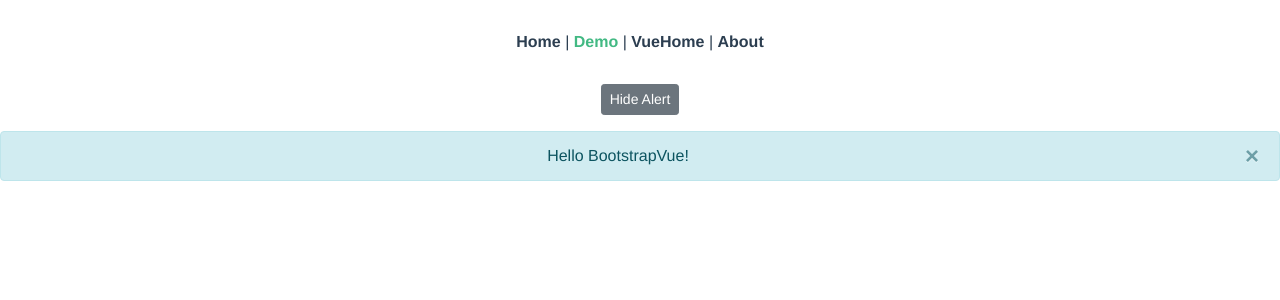
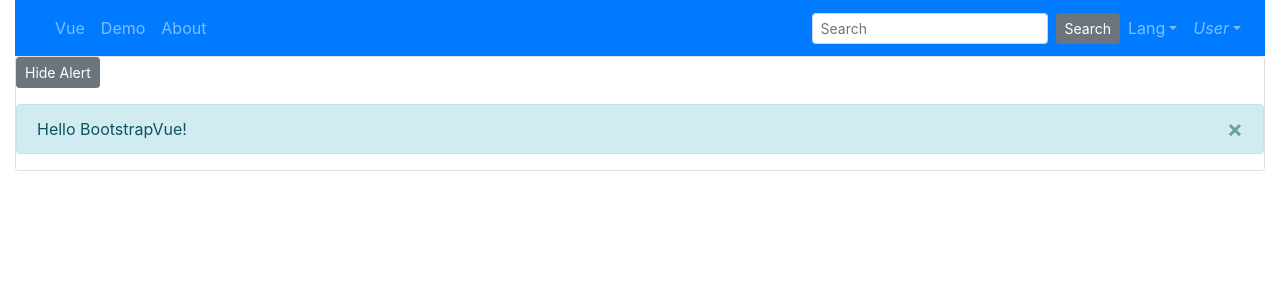
Before and after one commit to neoguojing/bootstrapvue, a Vue app: page /demo in a window 1280 px wide. Shown: the top 300 px of the page. Built offline with nearby package versions, Linux system fonts and the light colour scheme.

Commit message:
routes finish

```diff
--- a/src/App.vue
+++ b/src/App.vue
@@ -1,34 +1,41 @@
 <template>
-  <div id="app">
-    <div id="nav">
-      <router-link to="/">Home</router-link> |
-      <router-link to="/demo">Demo</router-link> |
-      <router-link to="/vue">VueHome</router-link> |
-      <router-link to="/about">About</router-link>
-    </div>
-    <router-view/>
-  </div>
+  <BContainer fluid>
+    <BRow>
+      <BCol>
+        <NNavBar theme="primary"/>
+      </BCol>
+    </BRow>
+    <BRow>
+      <BCol>
+        <BCard no-body>
+          <router-view/>
+        </BCard>
+      </BCol>
+    </BRow>
+  </BContainer>
+
 </template>
 
-<style lang="scss">
-#app {
-  font-family: Avenir, Helvetica, Arial, sans-serif;
-  -webkit-font-smoothing: antialiased;
-  -moz-osx-font-smoothing: grayscale;
-  text-align: center;
-  color: #2c3e50;
-}
+<script>
+// @ is an alias to /src
+import NNavBar from '@/components/NNavBar.vue'
+import { BContainer,BRow,BCol } from 'bootstrap-vue';
+import { BCard  } from 'bootstrap-vue';
 
-#nav {
-  padding: 30px;
+const menus =[
+    {text:"vue",to:"/vue"},
+    {text:"demo",to:"/demo"},
+    {text:"about",to:"/about"}
+]
 
-  a {
-    font-weight: bold;
-    color: #2c3e50;
 
-    &.router-link-exact-active {
-      color: #42b983;
-    }
+export default { //导出模块
+  name: 'Index',
+  components: {
+    NNavBar
+  },
+  data: function(){
+    return menus;
   }
 }
-</style>
+</script>
--- a/src/components/NNavBar.vue
+++ b/src/components/NNavBar.vue
@@ -1,27 +1,28 @@
 <template>
     <div>
-    <BNavbar toggleable="lg" type="dark" variant="info">
+    <BNavbar toggleable="lg" type="dark" v-bind:variant="theme">
         <BNavbarBrand href="#">
-            <!--<img v-bind:src="brandImage" class="d-inline-block align-top">-->
+            <img v-bind:src="brandImage" class="d-inline-block align-top">
         </BNavbarBrand>
 
         <BNavbarToggle target="nav-collapse"></BNavbarToggle>
 
         <BCollapse id="nav-collapse" is-nav>
         <BNavbarNav>
-            <BNavItem href="#">Link</BNavItem>
-            <BNavItem href="#">Disabled</BNavItem>
-            <!--<BNavItem v-for="menu in menuItem" v-bind:key="menu" v-bind:to="menu.to">
+            <BNavItem href="#" to="/">Vue</BNavItem>
+            <BNavItem href="#" to="/demo">Demo</BNavItem>
+            <BNavItem href="#" to="/about">About</BNavItem>
+            <!--<BNavItem v-for="menu in menuList" v-bind:key="menu" v-bind:to="menu.to">
                 {{ menu.text }}
             </BNavItem>-->
         </BNavbarNav>
 
         <!-- Right aligned nav items -->
         <BNavbarNav class="ml-auto">
-            <!--<BNavForm v-show="isShowSearch">
-            <BFormInput size="sm" class="mr-sm-2" placeholder="Search" v-model="searchValue"></BFormInput>
-            <BButton size="sm" class="my-2 my-sm-0" type="submit">Search</BButton>
-            </BNavForm>-->
+            <BNavForm>
+                <BFormInput size="sm" class="mr-sm-2" placeholder="Search" v-model="searchValue"></BFormInput>
+                <BButton size="sm" class="my-2 my-sm-0" type="submit">Search</BButton>
+            </BNavForm>
 
             <BNavItemDropdown text="Lang" right>
             <BDropdownItem href="#">CN</BDropdownItem>
@@ -58,13 +59,13 @@ BNavItem,BNavText,BNavForm,BNavItemDropdown,BFormInput,BDropdownItem
     }
 })
 export default class NNavBar extends Vue {
+    @Prop(String) theme!: string;
+    @Prop(String) brandImage!: string;
 
-    @Prop(String) brandImage?: string;
     //菜单列表
-    @Prop() menuList?: any[];
+    @Prop(Array) menuList: any[];
 
     //搜索组件
-    @Prop(Boolean) isShowSearch = true;
     searchValue?: string;
 
     //@Prop(Boolean) isCollapsed: boolean = false;
--- a/src/router/index.ts
+++ b/src/router/index.ts
@@ -1,7 +1,6 @@
 import Vue from 'vue'
 import VueRouter from 'vue-router'
 import Home from '../views/Home.vue'
-import VueHome from '../views/Vue-home.vue'
 import Demo from '../views/Demo.vue'
 
 Vue.use(VueRouter)
@@ -21,14 +20,6 @@ const routes = [
     component: Demo
   },
   {
-    path: '/vue',
-    name: 'VueHome',
-    // route level code-splitting
-    // this generates a separate chunk (about.[hash].js) for this route
-    // which is lazy-loaded when the route is visited.
-    component: VueHome
-  },
-  {
     path: '/about',
     name: 'About',
     // route level code-splitting
--- a/src/views/Home.vue
+++ b/src/views/Home.vue
@@ -1,26 +1,18 @@
 <template>
   <div class="home">
-    <NNavBar isShowSearch="true" v-bind:menuList="menus"/>
+    <img alt="Vue logo" src="../assets/logo.png">
+    <HelloWorld msg="Welcome to Your Vue.js App"/>
   </div>
 </template>
 
 <script>
 // @ is an alias to /src
-import NNavBar from '@/components/NNavBar.vue'
-
-const menus = [
-      {text:"vue",to:"/vue"},
-      {text:"demo",to:"/demo"},
-      {text:"about",to:"/about"}
-]
+import HelloWorld from '@/components/HelloWorld.vue'
 
 export default { //导出模块
   name: 'Home',
   components: {
-    NNavBar
-  },
-  data: function () {
-    return menus
+    HelloWorld
   }
 }
 </script>
--- a/src/views/Vue-home.vue
+++ /dev/null
@@ -1,18 +0,0 @@
-<template>
-  <div class="home">
-    <img alt="Vue logo" src="../assets/logo.png">
-    <HelloWorld msg="Welcome to Your Vue.js App"/>
-  </div>
-</template>
-
-<script>
-// @ is an alias to /src
-import HelloWorld from '@/components/HelloWorld.vue'
-
-export default { //导出模块
-  name: 'VueHome',
-  components: {
-    HelloWorld
-  }
-}
-</script>
```
Also changed, not shown: src/views/Demo.vue (+0 -51 lines).
